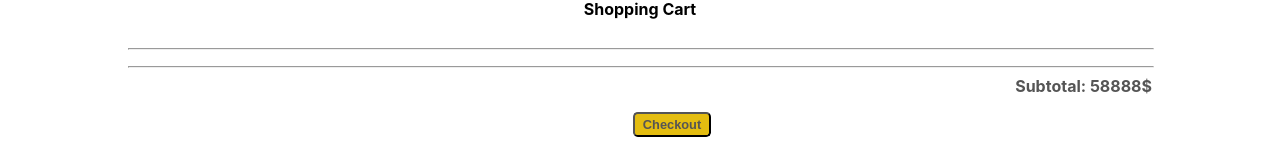
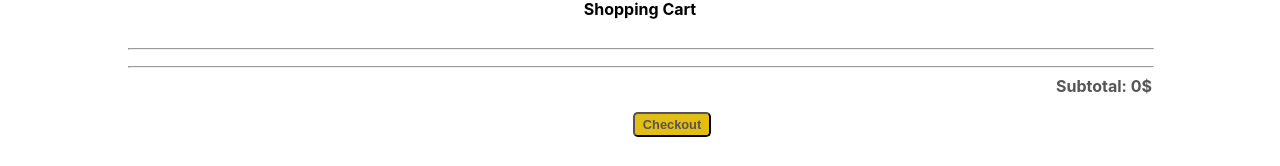
Before and after one commit to Essoh21/shopping-cart, a React (Create React App) app: page /checkout in a window 1280 px wide. Shown: the part 177-343 px from the top of the page. Built offline with nearby package versions, Linux system fonts and the light colour scheme.

Commit message:
checkout update

```diff
--- a/src/components/App.js
+++ b/src/components/App.js
@@ -27,12 +27,22 @@ const App = () => {
         );
     }
 
+    const onQtyChange = (id, event) => {
+        const newCart = cart.map(item => {
+            if (item.id === id) {
+                return { ...item, number: Number(event.target.value) };
+            }
+            return item;
+        });
+        setCart(newCart);
+    }
+
     return (
         <BrowserRouter>
             <Header userCart={cart} />
             <NavBar />
             <Routes>
-                <Route path="/checkout" element={<Checkout cart={cart} />} />
+                <Route path="/checkout" element={<Checkout cart={cart} onQtyChange={onQtyChange} />} />
                 <Route path="/"
                     element={<Page cathegory="Planet" userCart={cart}
                         handleAddToCart={handleAddToCart} />} />
--- a/src/components/Checkout.js
+++ b/src/components/Checkout.js
@@ -1,7 +1,9 @@
 import Button from "./bodyComponents/Button";
 import Item from "./checkoutComponents/Item";
 
-const Checkout = ({ cart, handleInputChange }) => {
+const Checkout = ({ cart, onQtyChange }) => {
+
+    const subbtotal = cart.reduce((prev, cur) => prev + (cur.number * Number(cur.price)), 0)
     return (
         <div className="Checkout">
             <h4> Shopping Cart</h4>
@@ -9,13 +11,16 @@ const Checkout = ({ cart, handleInputChange }) => {
             <div className="SelectedItems">
                 {cart.map((item) => {
                     return <Item key={item.id} title={item.title}
+                        price={item.price}
                         src={item.src} number={item.number}
-                        handleInputChange={handleInputChange} />
+                        handleQtyChange={(event) => {
+                            onQtyChange(item.id, event)
+                        }} />
                 })}
             </div>
             <hr />
             <div className="Subtotal">
-                Subtotal: {58888}$
+                Subtotal: {subbtotal}$
             </div>
             <Button buttonName={"Checkout"} ClassName={"checkoutButton"} />
         </div>
--- a/src/components/Header.js
+++ b/src/components/Header.js
@@ -3,11 +3,14 @@ import Cart from "./headerComponents/Cart";
 import Search from "./headerComponents/Search";
 
 const Header = (props) => {
+    const numberOfArticles = props.userCart.reduce((prev, cur) => {
+        return prev + cur.number;
+    }, 0)
 
     return (
         <div className="Header">
             <Search />
-            <Cart numberOfArticles={props.userCart.length}
+            <Cart numberOfArticles={numberOfArticles}
                 userCart={props.userCart}
             />
         </div>
--- a/src/components/checkoutComponents/Item.js
+++ b/src/components/checkoutComponents/Item.js
@@ -1,11 +1,12 @@
 import Button from "../bodyComponents/Button";
 
-const Item = ({ src, title, number, handleInputChange }) => {
+const Item = ({ src, title, number, handleQtyChange, price }) => {
+
     return (
         <div className="selected-item">
             <img src={src} alt={title} />
             <div className="Details">
-                <h5>{title}</h5>
+                <h5> <span>{title} </span>   <span className="price">{price}$ </span></h5>
                 <div className="item-inputs">
                     <label >
                         Qty:  <input
@@ -13,7 +14,7 @@ const Item = ({ src, title, number, handleInputChange }) => {
                             min="1"
                             max="5"
                             value={number}
-                            onChange={handleInputChange}
+                            onChange={handleQtyChange}
                         />
                     </label>
                     <Button buttonName="remove" />
--- a/src/style/Checkout.css
+++ b/src/style/Checkout.css
@@ -79,3 +79,9 @@ h5 {
     flex-direction: row;
     gap: 2rem;
 }
+
+.Details h5 {
+    display: flex;
+    flex-direction: row;
+    justify-content: space-between;
+}
```
